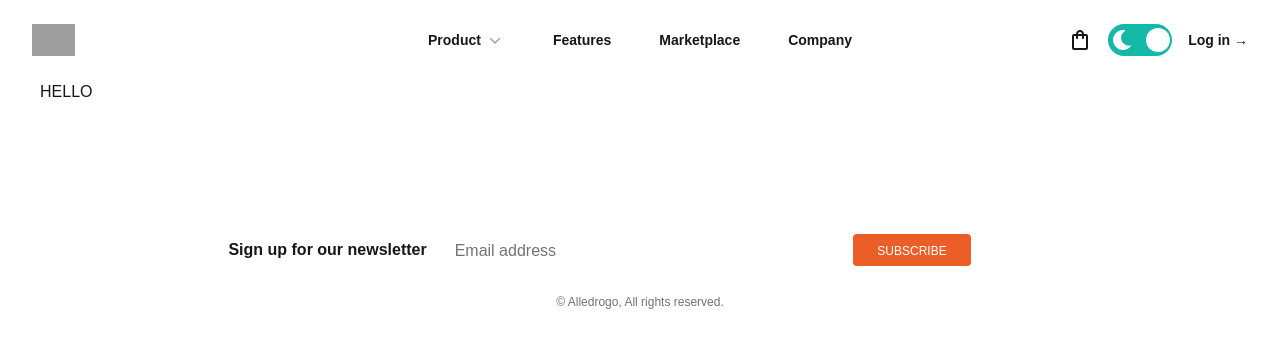
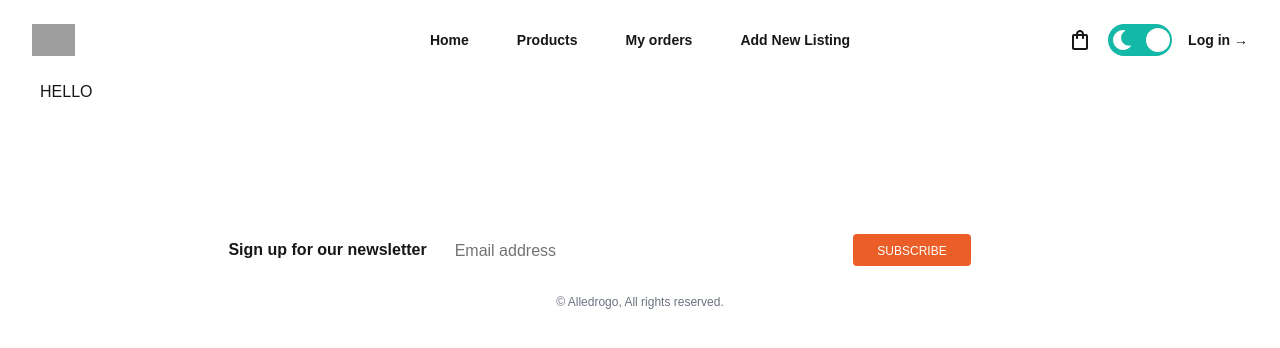
Before and after one commit to loryszek21/AlledrogoProject, a Next.js app in the folder frontend/: page /home in a window 1280 px wide. Shown: the top 348 px of the page. Built offline with nearby package versions, Linux system fonts and the light colour scheme; grey boxes are pictures that could not be loaded.

Commit message:
refactor: update header links and remove commented code; improve navigation structure

```diff
--- a/frontend/src/app/(site)/components/Header/Header.js
+++ b/frontend/src/app/(site)/components/Header/Header.js
@@ -65,7 +65,7 @@ export default function Example() {
           </button>
         </div>
         <PopoverGroup className="hidden lg:flex lg:gap-x-12">
-          <Popover className="relative">
+          {/* <Popover className="relative">
             <PopoverButton className="flex items-center gap-x-1 text-sm font-semibold leading-6 dark:text-white">
               Product
               <ChevronDownIcon aria-hidden="true" className="h-5 w-5 flex-none text-gray-400" />
@@ -107,16 +107,18 @@ export default function Example() {
                 ))}
               </div>
             </PopoverPanel>
-          </Popover>
-
-          <a href="#" className="text-sm font-semibold leading-6 dark:text-white">
-            Features
+          </Popover> */}
+          <a href="/home" className="text-sm font-semibold leading-6 dark:text-white">
+            Home
           </a>
-          <a href="#" className="text-sm font-semibold leading-6 dark:text-white">
-            Marketplace
+          <a href="/products" className="text-sm font-semibold leading-6 dark:text-white">
+            Products
           </a>
-          <a href="#" className="text-sm font-semibold leading-6 dark:text-white">
-            Company
+          <a href="/orders" className="text-sm font-semibold leading-6 dark:text-white">
+            My orders
+          </a>
+          <a href="/add" className="text-sm font-semibold leading-6 dark:text-white">
+            Add New Listing
           </a>
         </PopoverGroup>
         <div className="hidden lg:flex lg:flex-1 lg:justify-end">
@@ -140,7 +142,7 @@ export default function Example() {
           <div className="flex items-center justify-between">
           <ThemeToggle />
             <a href="#" className="-m-1.5 p-1.5">
-              <span className="sr-only">Your Company</span>
+              <span className="sr-only">Your asdasdasd</span>
               <img
                 alt=""
                 src="https://tailwindui.com/plus/img/logos/mark.svg?color=indigo&shade=600"
@@ -160,7 +162,7 @@ export default function Example() {
           <div className="mt-6 flow-root">
             <div className="-my-6 divide-y divide-gray-500/10">
               <div className="space-y-2 py-6">
-                <Disclosure as="div" className="-mx-3">
+                {/* <Disclosure as="div" className="-mx-3">
                   <DisclosureButton className="group flex w-full items-center justify-between rounded-lg py-2 pl-3 pr-3.5 text-base font-semibold leading-7 dark:bg-dark dark:text-white dark:hover:bg-medium text-gray-900 hover:bg-gray-50">
                     Product
                     <ChevronDownIcon aria-hidden="true" className="h-5 w-5 flex-none group-data-[open]:rotate-180" />
@@ -177,24 +179,30 @@ export default function Example() {
                       </DisclosureButton>
                     ))}
                   </DisclosurePanel>
-                </Disclosure>
+                </Disclosure> */}
                 <a
-                  href="#"
+                  href="/home"
                   className="-mx-3 block rounded-lg px-3 py-2 text-base font-semibold leading-7 dark:bg-dark dark:text-white dark:hover:bg-medium text-gray-900 hover:bg-gray-50"
                 >
-                  Features
+                  Home
                 </a>
                 <a
-                  href="#"
+                  href="/products"
                   className="-mx-3 block rounded-lg px-3 py-2 text-base font-semibold leading-7 dark:bg-dark dark:text-white dark:hover:bg-medium text-gray-900 hover:bg-gray-50"
                 >
-                  Marketplace
+                  Products
                 </a>
                 <a
-                  href="#"
+                  href="/orders"
+                  className="-mx-3 block rounded-lg px-3 py-2 text-base font-semibold leading-7 dark:bg-dark dark:text-white dark:hover:bg-medium text-gray-900 hover:bg-gray-50"
+                >
+                  My orders
+                </a>
+                <a
+                  href="/add"
                   className="-mx-3 block rounded-lg px-3 py-2 text-base font-semibold leading-7 dark:bg-dark dark:text-white dark:hover:bg-medium  text-gray-900 hover:bg-gray-50"
                 >
-                  Company
+                  Add New Listing
                 </a>
               </div>
               <div className="py-6">
```
